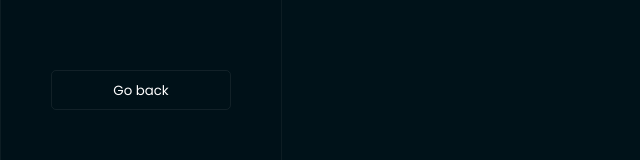
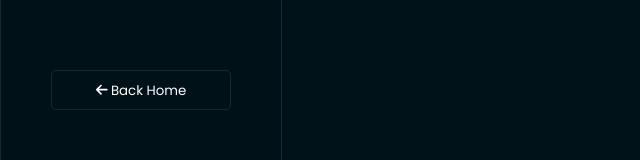
Before and after one commit to Youngie8/scissor, a React (Vite) app: page /dashboard in a window 1280 px wide. Shown: the part 541-701 px from the top of the page, without its empty margins (0-640 px from the left). Built offline with nearby package versions, Linux system fonts and the light colour scheme.

Commit message:
Edited the dashboard

```diff
--- a/src/components/sidebar.jsx
+++ b/src/components/sidebar.jsx
@@ -1,5 +1,7 @@
 import React from 'react'
 import { Outlet, Link } from "react-router-dom"
+import { FontAwesomeIcon } from '@fortawesome/react-fontawesome'
+import { faArrowLeft,  } from '@fortawesome/free-solid-svg-icons'
 const Sidebar = () => {
   return (
     <div className="sidebar">
@@ -8,7 +10,7 @@ const Sidebar = () => {
        <Link to={'/Profile'} ><button className={'sidebar-link'}>Profile</button></Link>
        <Link to={'/Settings'} ><button className={'sidebar-link'}>Settings</button></Link>
     </div>
-       <Link to={'/'} ><button className={'back-home'}>Go back</button></Link>
+       <Link to={'/'} ><button className={'back-home'}><FontAwesomeIcon icon={faArrowLeft}/> Back Home</button></Link>
     </div>
   )
 }
--- a/src/index.css
+++ b/src/index.css
@@ -95,7 +95,7 @@ body {
 .sidebar {
   position: relative;
   height: 100vh;
-  border: 1px solid rgba(180,180,182, .07);
+  border: 1px solid rgba(180,180,182, .15);
   width: 280px;
   background-color: rgba(0, 18, 25, 0.88);
   position: fixed;
@@ -119,11 +119,8 @@ body {
   padding: 10px 18px;
   /* box-shadow: 0px 0px 4px 4px rgba(180,180,182, 0.4); */
   background-color: inherit;
-  border: 1px solid rgba(180,180,182, .1);
+  border: 1px solid rgba(180,180,182, .15);
   border-radius: 5px;
-}
-.back-home {
-
 }
 /* Form Component */
 .formComponent {
```
